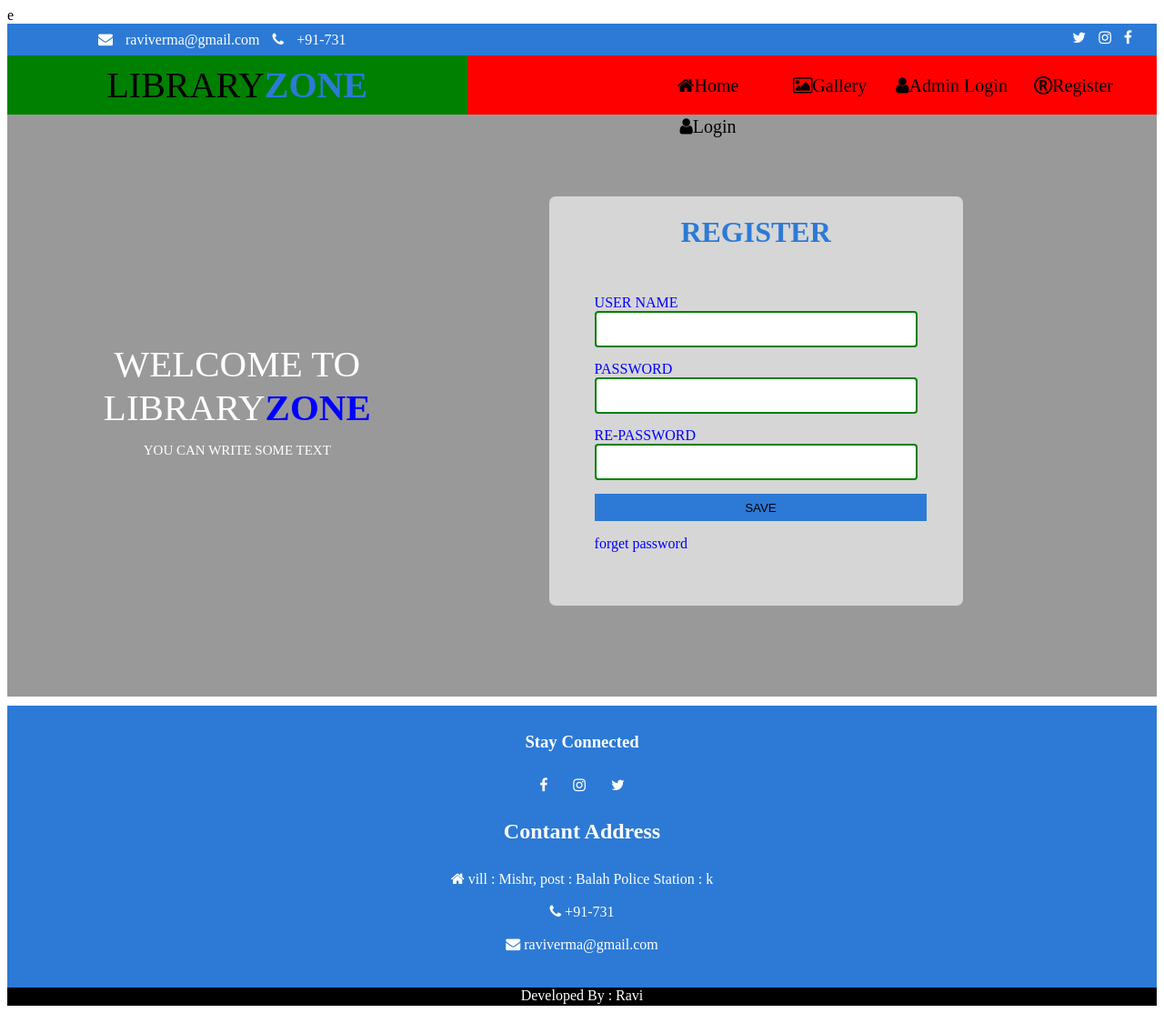
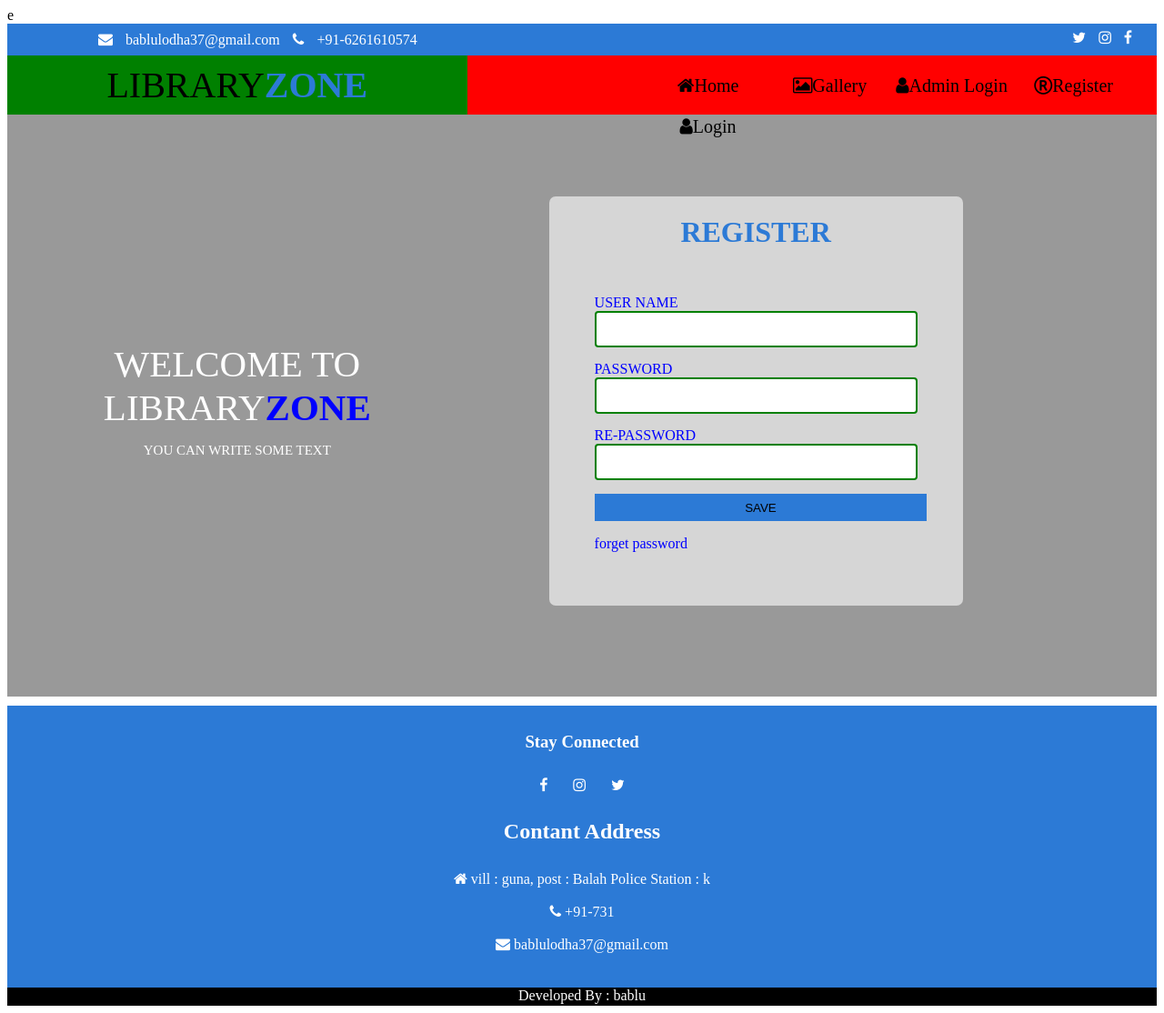
Before and after one commit to bablulodha37/library-management-system-project, a plain HTML site: page register.html in a window 1280 px wide. Shown: the whole page at 91% size. Drawn offline with Linux system fonts and the light colour scheme.

Commit message:
lms project

```diff
--- a/register.html
+++ b/register.html
@@ -169,10 +169,10 @@ text-align: center;
     <div id="background">
         <div id="top">
             <a href="#" class="fa fa-envelope" style="text-decoration:none;  color: white;">
-                raviverma@gmail.com
+               bablulodha37@gmail.com
               </a>
               <a href="#" class="fa fa-phone" style="text-decoration:none; color: white;">
-                +91-731
+                +91-6261610574
               </a>
               <a href="#" class="fa fa-facebook" style="text-decoration:none; padding:7px; float:right; color: white;"></a>
               <a href="#" class="fa fa-instagram" style="text-decoration:none; padding:7px; float:right; color: white;"></a>
@@ -217,17 +217,17 @@ text-align: center;
             <a href="#" class="fa fa-twitter" style="text-decoration: none; padding: 10px 12px;color: white;"></a>
             <h2>Contant Address</h2>
             <a href="#" class="fa fa-home" style="text-decoration: none; padding: 10px 12px;color: white; ">
-                vill : Mishr, post : Balah
+                vill : guna, post : Balah
                 Police Station : k
             </a> <br>
             <a href="#" class="fa fa-phone" style="text-decoration: none; padding: 10px 12px;color: white;">
               +91-731
             </a> <br>
             <a href="#" class="fa fa-envelope" style="text-decoration: none; padding: 10px 12px; color:white;">
-              raviverma@gmail.com
+              bablulodha37@gmail.com
               </a>
         </div>
-        <div class="footer">Developed By : Ravi </div>
+        <div class="footer">Developed By : bablu </div>
     </div>
 </body>
 </html>
```
Also changed, not shown: Admin.html (+5 -5 lines), index.html (+2 -2 lines).
